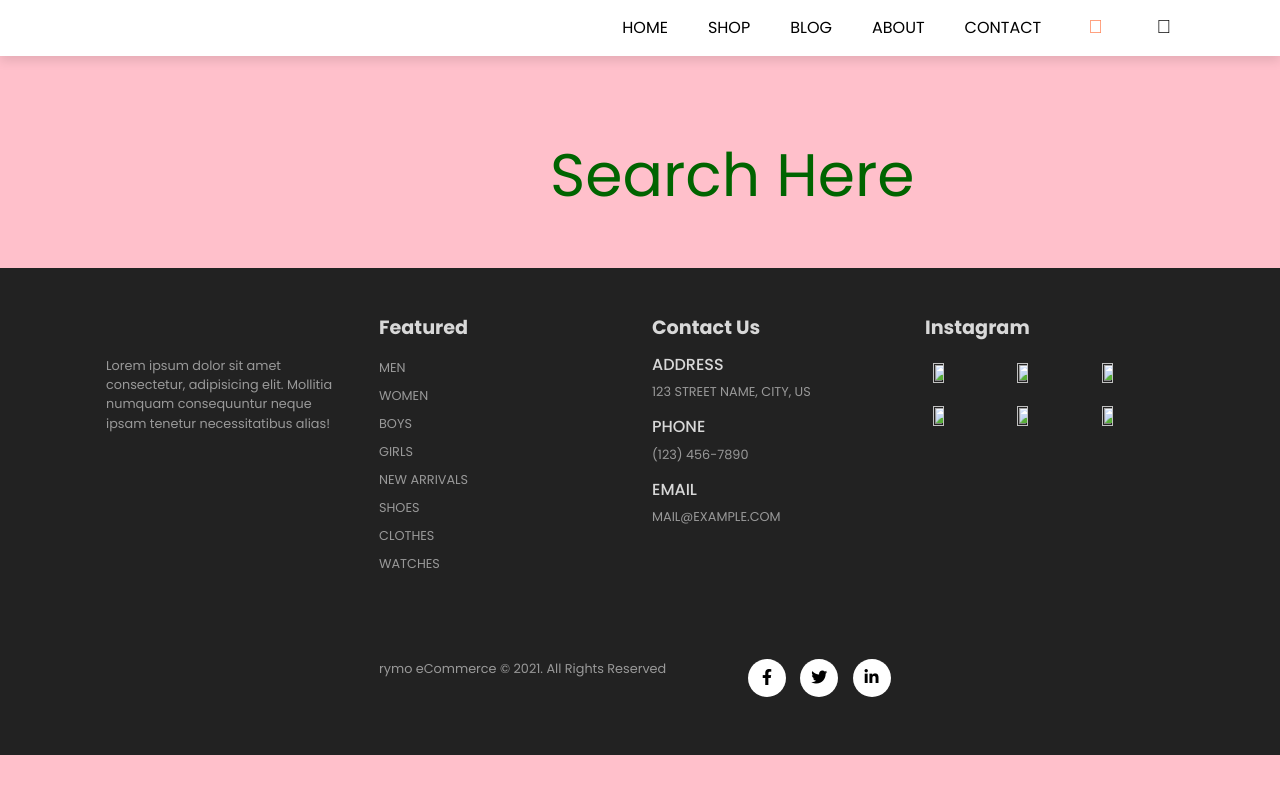
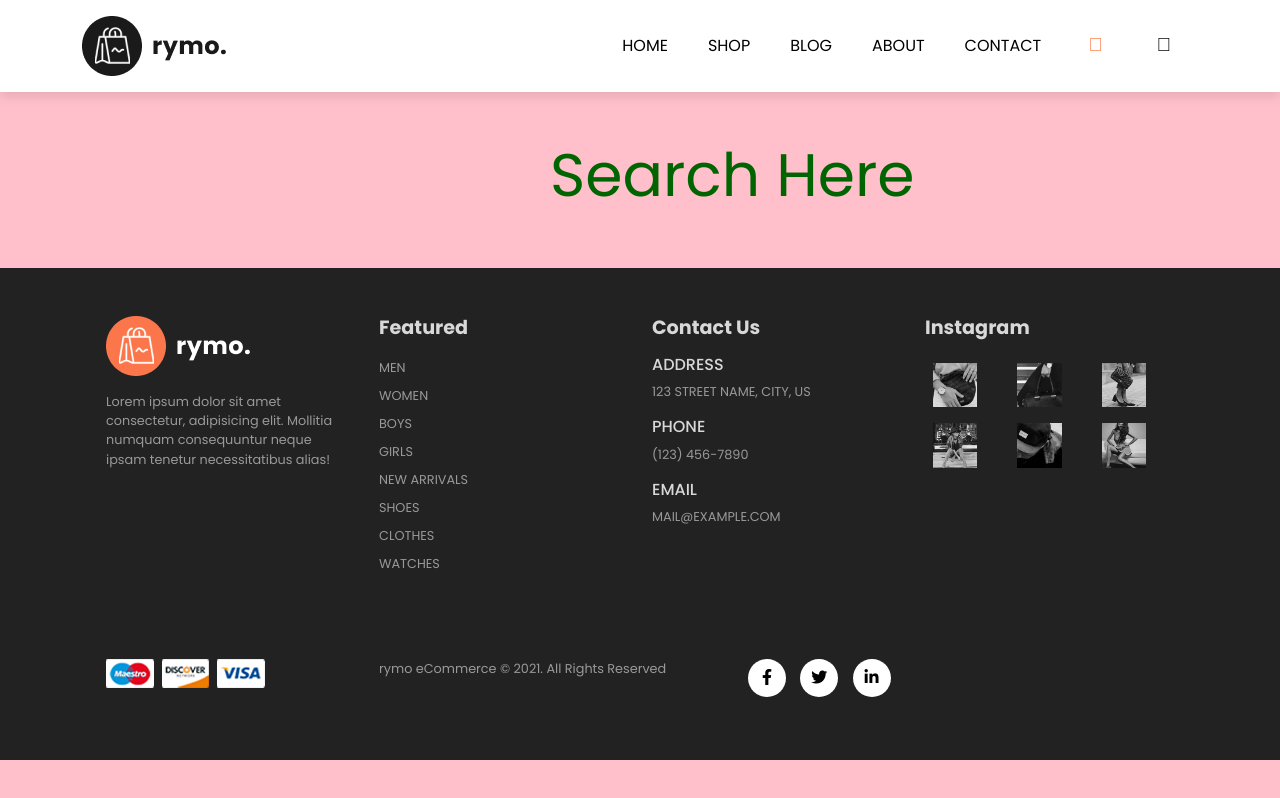
Before and after one commit to ajinkya2110/ShoppingWebsite, a plain HTML site: page search.html in a window 1280 px wide. Drawn offline with nearby package versions, Linux system fonts and the light colour scheme.

Commit message:
Update search.html

```diff
--- a/search.html
+++ b/search.html
@@ -1,19 +1,23 @@
 <!DOCTYPE html>
 <html lang="en">
+
 <head>
   <meta charset="UTF-8">
   <meta name="viewport" content="width=device-width, initial-scale=1.0">
   <title>Search</title>
-    <link href="https://cdn.jsdelivr.net/npm/bootstrap@5.0.2/dist/css/bootstrap.min.css" rel="stylesheet" integrity="sha384-EVSTQN3/azprG1Anm3QDgpJLIm9Nao0Yz1ztcQTwFspd3yD65VohhpuuCOmLASjC" crossorigin="anonymous">
+  <link href="https://cdn.jsdelivr.net/npm/bootstrap@5.0.2/dist/css/bootstrap.min.css" rel="stylesheet"
+    integrity="sha384-EVSTQN3/azprG1Anm3QDgpJLIm9Nao0Yz1ztcQTwFspd3yD65VohhpuuCOmLASjC" crossorigin="anonymous">
   <link rel="stylesheet" href="https://pro.fontawesome.com/releases/v5.10.0/css/all.css" />
   <link rel="stylesheet" href="style.css">
 </head>
+
 <body style="background-color: pink;">
 
   <nav class="navbar navbar-expand-lg navbar-light bg-white py-3 fixed-top">
     <div class="container">
-          <img src="images/logo1.png" alt="">
-          <button class="navbar-toggler" type="button" data-bs-toggle="collapse" data-bs-target="#navbarSupportedContent" aria-controls="navbarSupportedContent" aria-expanded="false" aria-label="Toggle navigation">
+      <img src="logo1.png" alt="">
+      <button class="navbar-toggler" type="button" data-bs-toggle="collapse" data-bs-target="#navbarSupportedContent"
+        aria-controls="navbarSupportedContent" aria-expanded="false" aria-label="Toggle navigation">
         <span><i id="bar" class="fas fa-bars"></i></span>
       </button>
       <div class="collapse navbar-collapse" id="navbarSupportedContent">
@@ -22,7 +26,7 @@
             <a class="nav-link" href="index.html">HOME</a>
           </li>
           <li class="nav-item">
-                <a class="nav-link"  href="shop.html">SHOP</a>
+            <a class="nav-link" href="shop.html">SHOP</a>
           </li>
           <li class="nav-item">
             <a class="nav-link" href="blog.html">BLOG</a>
@@ -68,8 +72,9 @@
   <footer class="py-5 my-5">
     <div class="row container mx-auto">
       <div class="footerOne col-lg-3 col-md-6 col-12">
-                <img src="images/logo2.png" alt="">
-                <p class="pt-3">Lorem ipsum dolor sit amet consectetur, adipisicing elit. Mollitia numquam consequuntur neque ipsam tenetur necessitatibus alias!</p>
+        <img src="logo2.png" alt="">
+        <p class="pt-3">Lorem ipsum dolor sit amet consectetur, adipisicing elit. Mollitia numquam consequuntur neque
+          ipsam tenetur necessitatibus alias!</p>
       </div>
       <div class="footerOne col-lg-3 col-md-6 col-12 mb-3">
         <h5 class="pb-2">Featured</h5>
@@ -102,12 +107,12 @@
       <div class="footerOne col-lg-3 col-md-6 col-12">
         <h5 class="pb-2">Instagram</h5>
         <div class="row">
-                    <img class="img-fluid w-25 h-100 m-2" src="images/insta/1.jpg" alt="">
-                    <img class="img-fluid w-25 h-100 m-2" src="images/insta/2.jpg" alt="">
-                    <img class="img-fluid w-25 h-100 m-2" src="images/insta/3.jpg" alt="">
-                    <img class="img-fluid w-25 h-100 m-2" src="images/insta/4.jpg" alt="">
-                    <img class="img-fluid w-25 h-100 m-2" src="images/insta/5.jpg" alt="">
-                    <img class="img-fluid w-25 h-100 m-2" src="images/insta/6.jpg" alt="">
+          <img class="img-fluid w-25 h-100 m-2" src="insta (1).jpg" alt="">
+          <img class="img-fluid w-25 h-100 m-2" src="insta (2).jpg" alt="">
+          <img class="img-fluid w-25 h-100 m-2" src="insta (3).jpg" alt="">
+          <img class="img-fluid w-25 h-100 m-2" src="insta (4).jpg" alt="">
+          <img class="img-fluid w-25 h-100 m-2" src="insta (5).jpg" alt="">
+          <img class="img-fluid w-25 h-100 m-2" src="insta (6).jpg" alt="">
         </div>
       </div>
     </div>
@@ -116,7 +121,7 @@
       <div class="row container mx-auto">
 
         <div class="col-lg-3 col-md-6 col-12 mb-4">
-                    <img src="images/payment.png" alt="">
+          <img src="payment.png" alt="">
         </div>
         <div class="col-lg-4 col-md-6 col-12 text-nowrap mb-2">
           <p>rymo eCommerce © 2021. All Rights Reserved</p>
@@ -130,7 +135,12 @@
     </div>
   </footer>
 
-    <script src="https://cdn.jsdelivr.net/npm/@popperjs/core@2.9.2/dist/umd/popper.min.js" integrity="sha384-IQsoLXl5PILFhosVNubq5LC7Qb9DXgDA9i+tQ8Zj3iwWAwPtgFTxbJ8NT4GN1R8p" crossorigin="anonymous"></script>
-    <script src="https://cdn.jsdelivr.net/npm/bootstrap@5.0.2/dist/js/bootstrap.min.js" integrity="sha384-cVKIPhGWiC2Al4u+LWgxfKTRIcfu0JTxR+EQDz/bgldoEyl4H0zUF0QKbrJ0EcQF" crossorigin="anonymous"></script>
+  <script src="https://cdn.jsdelivr.net/npm/@popperjs/core@2.9.2/dist/umd/popper.min.js"
+    integrity="sha384-IQsoLXl5PILFhosVNubq5LC7Qb9DXgDA9i+tQ8Zj3iwWAwPtgFTxbJ8NT4GN1R8p"
+    crossorigin="anonymous"></script>
+  <script src="https://cdn.jsdelivr.net/npm/bootstrap@5.0.2/dist/js/bootstrap.min.js"
+    integrity="sha384-cVKIPhGWiC2Al4u+LWgxfKTRIcfu0JTxR+EQDz/bgldoEyl4H0zUF0QKbrJ0EcQF"
+    crossorigin="anonymous"></script>
 </body>
+
 </html>
```
Lines whose indentation alone changed are shown as unchanged.
